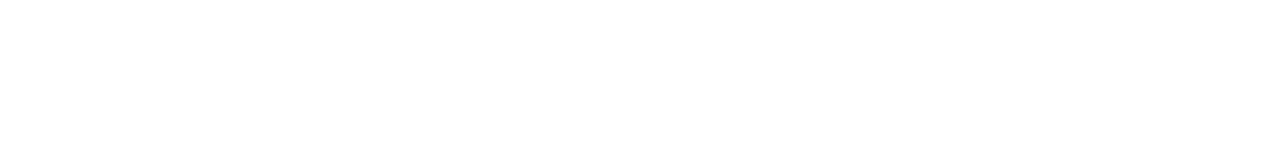
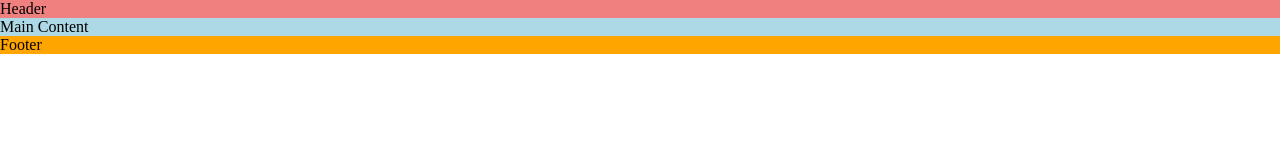
Before and after one commit to niall-code/love-running, a plain HTML site: page index.html in a window 1280 px wide. Drawn offline with Linux system fonts and the light colour scheme.

Commit message:
feat: add stylesheet

```diff
--- a/assets/css/style.css
+++ b/assets/css/style.css
@@ -0,0 +1,21 @@
+/* Override default styles */
+* {
+  padding: 0;
+  margin: 0;
+  box-sizing: border-box;
+}
+
+/* Header */
+header {
+  background-color: lightcoral;
+}
+
+/* Main content */
+main {
+  background-color: lightblue;
+}
+
+/* Footer */
+footer {
+  background-color: orange;
+}
--- a/index.html
+++ b/index.html
@@ -18,9 +18,28 @@
     <link rel="icon" type="image/png" sizes="32x32" href="assets/favicon/favicon-32x32.png">
     <link rel="icon" type="image/png" sizes="16x16" href="assets/favicon/favicon-16x16.png">
 
+    <!-- Stylesheet -->
+    <link rel="stylesheet" href="assets/css/style.css">
+
   </head>
 
   <body>
+
+    <!-- Header -->
+    <header>
+      Header
+    </header>
+
+    <!-- Main content -->
+    <main>
+      Main Content
+    </main>
+
+    <!-- Footer -->
+    <footer>
+      Footer
+    </footer>
+
   </body>
 
 </html>
```
